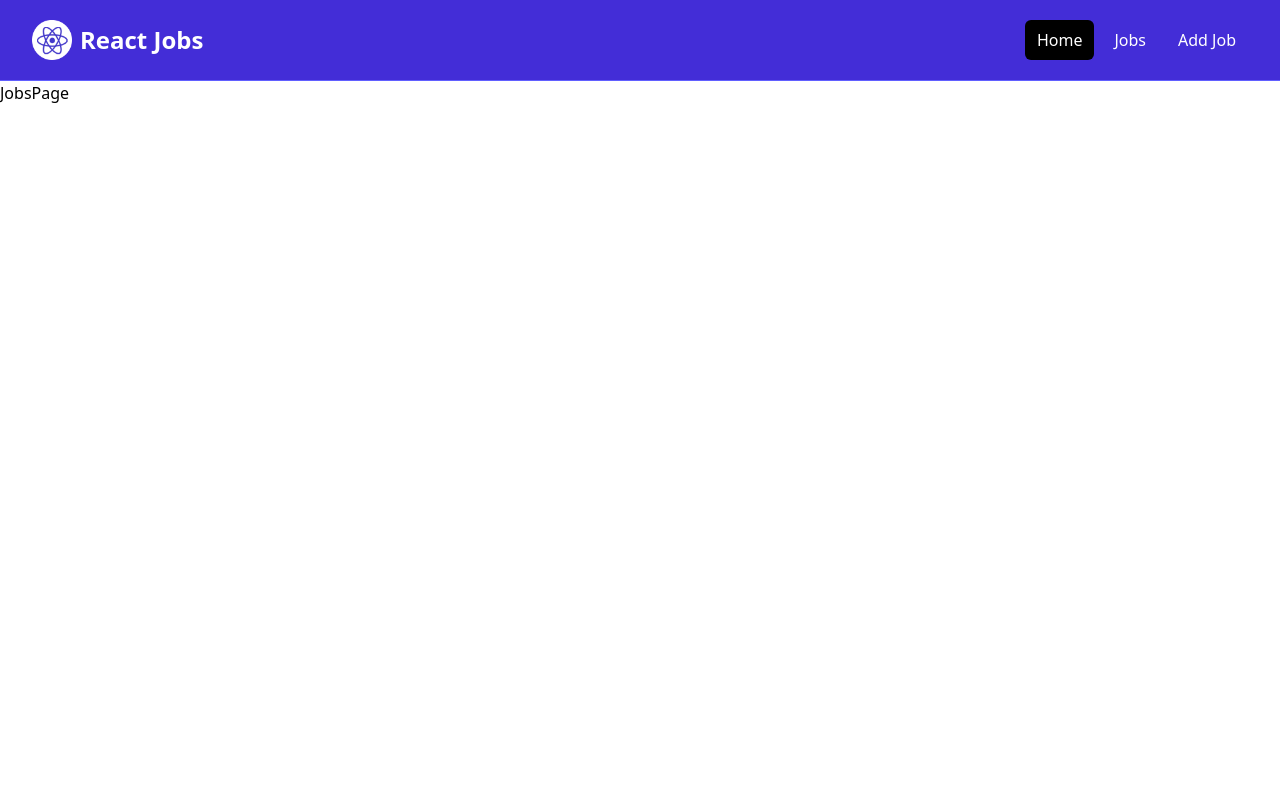
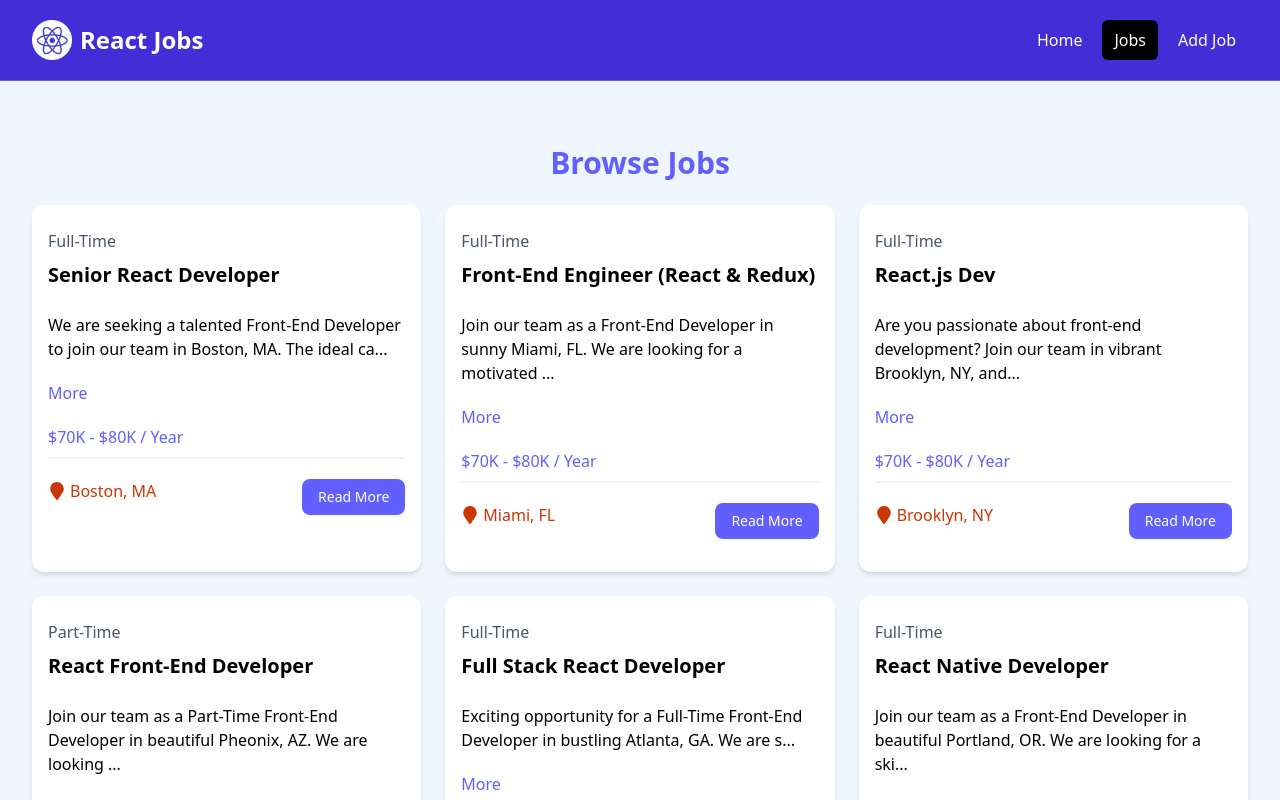
Before and after one commit to damianosmel/react_crash_course_2024, a React (Vite) app: page /jobs in a window 1280 px wide. Shown: the top 800 px of the page. Built offline with nearby package versions, Linux system fonts and the light colour scheme.

Commit message:
Render jobs page using the JobListings compartment

```diff
--- a/src/components/JobListings.jsx
+++ b/src/components/JobListings.jsx
@@ -1,19 +1,20 @@
 import React from 'react';
 import jobs from '../jobs.json';
 import JobListing from './JobListing';
-const JobListings = () => {
+const JobListings = ({ isHome = false }) => {
   console.log(jobs);
-  const recentJobs = jobs.slice(0,3);
+
+  const jobListings = isHome ? jobs.slice(0, 3) : jobs;
   return (
     <section className="bg-blue-50 px-4 py-10">
       <div className="container-xl lg:container m-auto">
         <h2 className="text-3xl font-bold text-indigo-500 mb-6 text-center">
-          Browse Jobs
+          {isHome ? 'Recent Jobs' : 'Browse Jobs'}
         </h2>
         <div className="grid grid-cols-1 md:grid-cols-3 gap-6">
-          {recentJobs.map((job)=>(
-            <JobListing key={job.id} job={job}/>
-          ))  }
+          {jobListings.map((job) => (
+            <JobListing key={job.id} job={job} />
+          ))}
         </div>
       </div>
     </section>
--- a/src/components/Navbar.jsx
+++ b/src/components/Navbar.jsx
@@ -1,8 +1,12 @@
 import React from 'react';
 import logo from '../assets/images/logo.png';
-import { Link } from 'react-router-dom';
+import { NavLink } from 'react-router-dom';
 
 const Navbar = () => {
+  const linkClass = ({ isActive }) =>
+    isActive
+      ? 'bg-black text-white hover:bg-gray-900 hover:text-white rounded-md px-3 py-2'
+      : 'text-white hover:bg-gray-900 hover:text-white rounded-md px-3 py-2';
   return (
     <nav className="bg-indigo-700 border-b border-indigo-500">
       <div className="mx-auto max-w-7xl px-2 sm:px-6 lg:px-8">
@@ -11,32 +15,32 @@
             className="flex flex-1 items-center justify-center md:items-stretch md:justify-start"
           >
             {/* <!-- Logo --> */}
-            <Link className="flex flex-shrink-0 items-center mr-4" href="/">
+            <NavLink className="flex flex-shrink-0 items-center mr-4" href="/">
               <img
                 className="h-10 w-auto"
                 src={logo}
                 alt="React Jobs"
               />
               <span className="hidden md:block text-white text-2xl font-bold ml-2"
-                >React Jobs</span
+              >React Jobs</span
               >
-            </Link>
+            </NavLink>
             <div className="md:ml-auto">
               <div className="flex space-x-2">
-                <Link
+                <NavLink
                   to="/"
-                  className="text-white bg-black hover:bg-gray-900 hover:text-white rounded-md px-3 py-2"
-                  >Home</Link
+                  className={linkClass}
+                >Home</NavLink
                 >
-                <Link
+                <NavLink
                   to="/jobs"
-                  className="text-white hover:bg-gray-900 hover:text-white rounded-md px-3 py-2"
-                  >Jobs</Link
+                  className={linkClass}
+                >Jobs</NavLink
                 >
-                <Link
+                <NavLink
                   to="/add-job"
-                  className="text-white hover:bg-gray-900 hover:text-white rounded-md px-3 py-2"
-                  >Add Job</Link
+                  className={linkClass}
+                >Add Job</NavLink
                 >
               </div>
             </div>
--- a/src/pages/HomePage.jsx
+++ b/src/pages/HomePage.jsx
@@ -9,7 +9,7 @@
     <>
       <Hero />
       <HomeCards />
-      <JobListings />
+      <JobListings isHome={true} />
       <ViewAllJobs />
     </>
   );
--- a/src/pages/JobsPage.jsx
+++ b/src/pages/JobsPage.jsx
@@ -1,9 +1,10 @@
 import React from 'react'
+import JobListings from '../components/JobListings';
 
 const JobsPage = () => {
-  return (
-    <div>JobsPage</div>
-  )
-}
+  return <section className="bg-blue-50 px-4 py-6">
+    <JobListings />
+  </section>;
+};
 
 export default JobsPage
```
Also changed, not shown: 1 other file (tests, documents, lock files or other folders).
